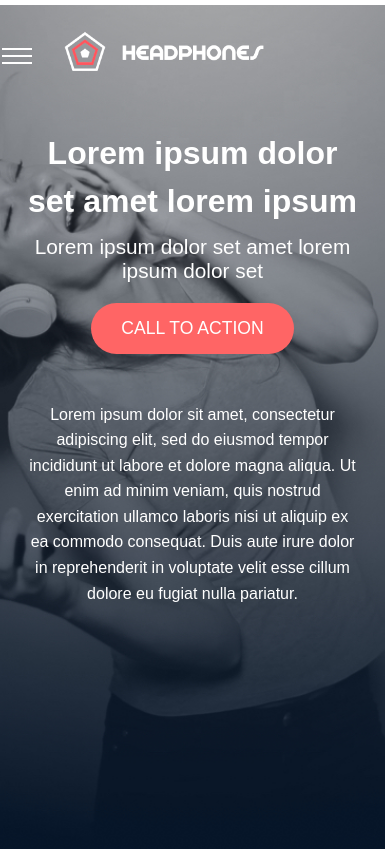
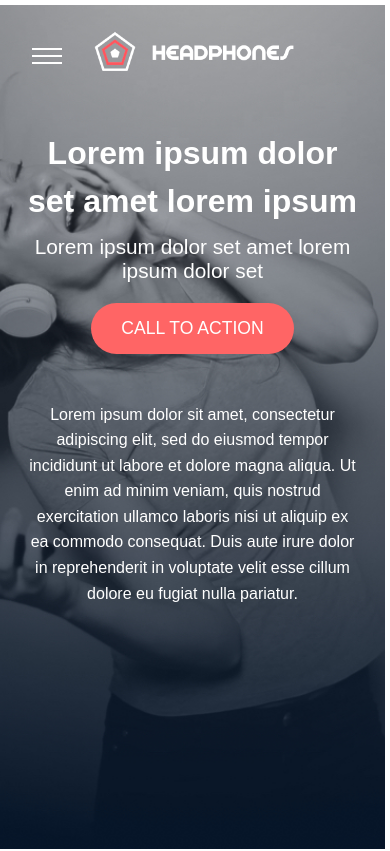
Before and after one commit to EzeMatthew2002/Headphones, a plain HTML site: page index.html in a window 390 px wide. Shown: the top 851 px of the page. Drawn offline with Linux system fonts and the light colour scheme.

Commit message:
headphone

```diff
--- a/0-styles.css
+++ b/0-styles.css
@@ -19,7 +19,7 @@ body {
   align-items: center;
   padding: 1rem;
   gap: 2rem;
-  margin-left: -120px;
+  margin-left: -60px;
   flex-direction: row-reverse;
 }
 
@@ -47,7 +47,6 @@ body {
   transition: all 0.3s ease-in-out;
 }
 
-
 #menu-toggle:checked ~ .header .hamburger span:nth-child(1) {
   transform: rotate(45deg) translate(5px, 5px);
 }
@@ -60,10 +59,8 @@ body {
   transform: rotate(-45deg) translate(5px, -5px);
 }
 
-
 .menu {
   display: none;
-
 }
 
 #menu-toggle:checked ~ header .menu {
@@ -87,7 +84,6 @@ body {
 }
 .logo {
   width: 200px;
-
 }
 .header .menu ul {
   list-style: none;
@@ -95,7 +91,7 @@ body {
 }
 .header .menu ul li {
   padding: 20px;
-   transform: translateY(-10px);
+  transform: translateY(-10px);
   animation: fadeSlideIn 0.4s ease forwards;
 }
 
@@ -159,7 +155,6 @@ body {
 
 .music-section {
   margin-top: 10rem;
-
 }
 .music-section > p {
   text-align: center;
@@ -230,7 +225,6 @@ body {
 .pentagone-section img {
   width: 100%;
   height: auto;
-
 }
 
 .pentagone-details {
@@ -255,13 +249,11 @@ body {
 }
 
 form {
-
   flex-direction: column;
 
   margin: 0 auto;
   max-width: 50%;
   margin-top: 8rem;
-
 }
 form h3 {
   text-align: center;
@@ -320,8 +312,6 @@ footer {
   font-weight: 200;
   color: #fff;
 }
-
-
 
 @media (min-width: 600px) {
   .pentagone-details h2 {
@@ -414,7 +404,6 @@ footer {
     max-width: 1000px;
   }
   .footer_nav {
-  flex-direction: row;
-
+    flex-direction: row;
+  }
 }
-}
```
